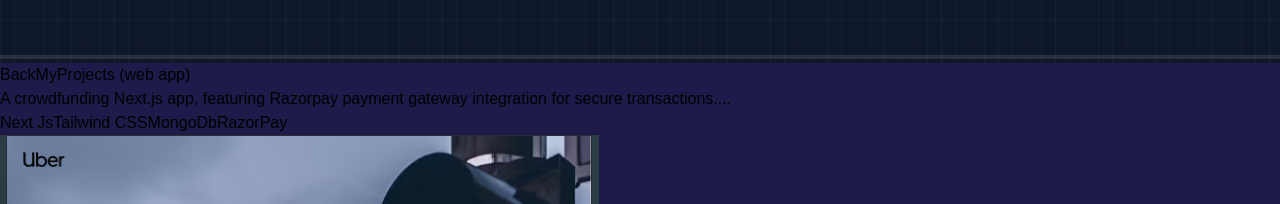
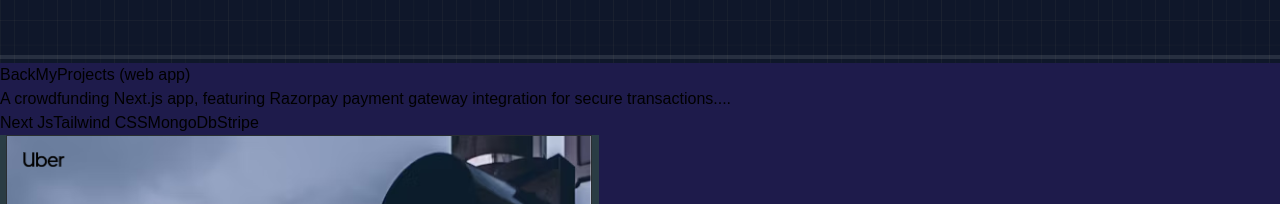
Before and after one commit to ahsinali-17/myportfolio, a React (Vite) app: page / in a window 1280 px wide. Shown: the part 2497-2701 px from the top of the page. Built offline with nearby package versions, Linux system fonts and the light colour scheme.

Commit message:
backmyproject deployed

```diff
--- a/src/data/Data.js
+++ b/src/data/Data.js
@@ -248,7 +248,7 @@ export const projects = [
     github: "https://employeed.vercel.app/",
     features: ["Job search", "Filterable listings", "User authentication", "Application management"],
     challenges: "Integrating Supabase with Clerk for authentication and handling dynamic queries efficiently.",
-    duration: "1.5 months",
+    duration: "6 weeks",
   },
   {
     id: 1,
@@ -261,19 +261,19 @@ export const projects = [
     github: "https://github.com/ahsinali-17/connectify",
     features: ["User authentication", "Profile management", "Post creation", "Media uploads", "Likes & comments", "Friend system"],
     challenges: "Optimizing state management with Redux-persist and handling media uploads securely.",
-    duration: "2 months",
+    duration: "1 month",
   },
   {
     id: 2,
     title: "BackMyProjects",
     description: "A crowdfunding Next.js app, featuring Razorpay payment gateway integration for secure transactions.",
     image: "projects\\BackMyProjects.png",
-    tags: ["Next Js", "Tailwind CSS", "MongoDb", "RazorPay"],
+    tags: ["Next Js", "Tailwind CSS", "MongoDb", "Stripe"],
     category: "web app",
-    github: "https://github.com/ahsinali-17/BackMyProjects",
+    github: "https://back-my-projects.vercel.app/",
     features: ["Project listings", "Payment gateway integration", "Responsive design"],
-    challenges: "Integrating Razorpay with Next.js API routes and ensuring secure transactions.",
-    duration: "1 month",
+    challenges: "Integrating Stripe with Next.js API routes and ensuring secure transactions.",
+    duration: "2 weeks",
   },
   {
     id: 3,
@@ -285,7 +285,7 @@ export const projects = [
     github: "https://github.com/ahsinali-17/uber-clone",
     features: ["Real-time ride booking", "Location tracking", "Authentication", "Responsive UI"],
     challenges: "Implementing real-time ride updates with Socket.io and integrating maps API effectively.",
-    duration: "2 months",
+    duration: "6 weeks",
   },
   {
     id: 4,
@@ -297,7 +297,7 @@ export const projects = [
     github: "https://stripe-store-lake.vercel.app/",
     features: ["Stripe payments", "User authentication", "Product management", "Cart & checkout"],
     challenges: "Integrating Stripe securely with Firebase authentication and managing cart state with Redux.",
-    duration: "1.5 months",
+    duration: "2 weeks",
   },
   {
     id: 5,
@@ -321,7 +321,7 @@ export const projects = [
     github: "https://github.com/ahsinali-17/TSK-000-42",
     features: ["Task management", "User authentication", "Task history"],
     challenges: "Implementing Firebase authentication and syncing tasks in real time.",
-    duration: "3 weeks",
+    duration: "2 weeks",
   },
   {
     id: 7,
@@ -333,7 +333,7 @@ export const projects = [
     github: "https://github.com/ahsinali-17/Spotify-clone",
     features: ["Music player", "Album browsing", "Responsive design"],
     challenges: "Handling audio playback and managing UI interactions with vanilla JS.",
-    duration: "2 weeks",
+    duration: "3 weeks",
   },
   {
     id: 8,
@@ -345,7 +345,7 @@ export const projects = [
     github: "https://github.com/ahsinali-17/Weather-web-App",
     features: ["City search", "Weather display", "API integration"],
     challenges: "Managing asynchronous API calls and error handling.",
-    duration: "2 weeks",
+    duration: "1 week",
   },
   {
     id: 9,
```
